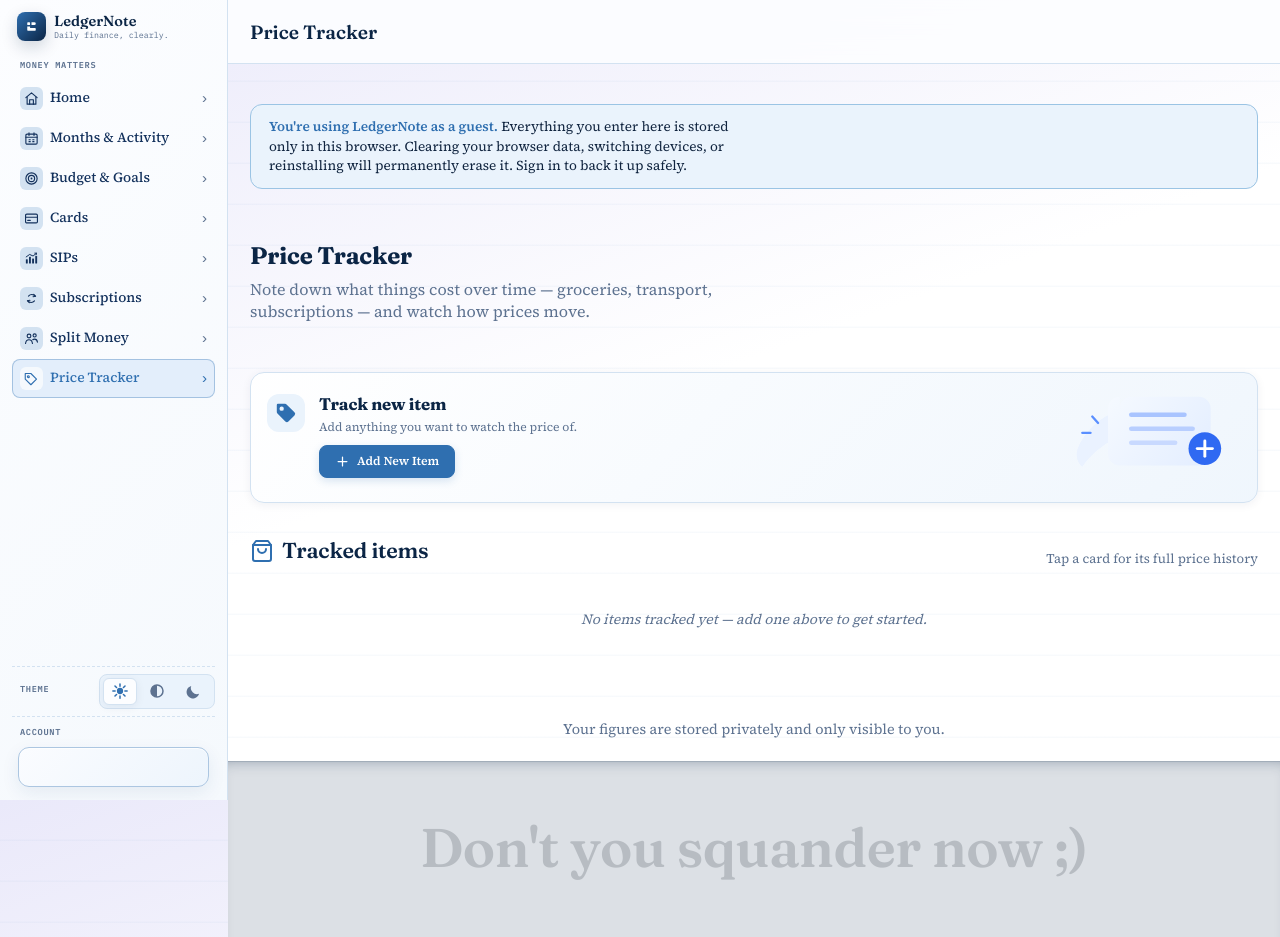
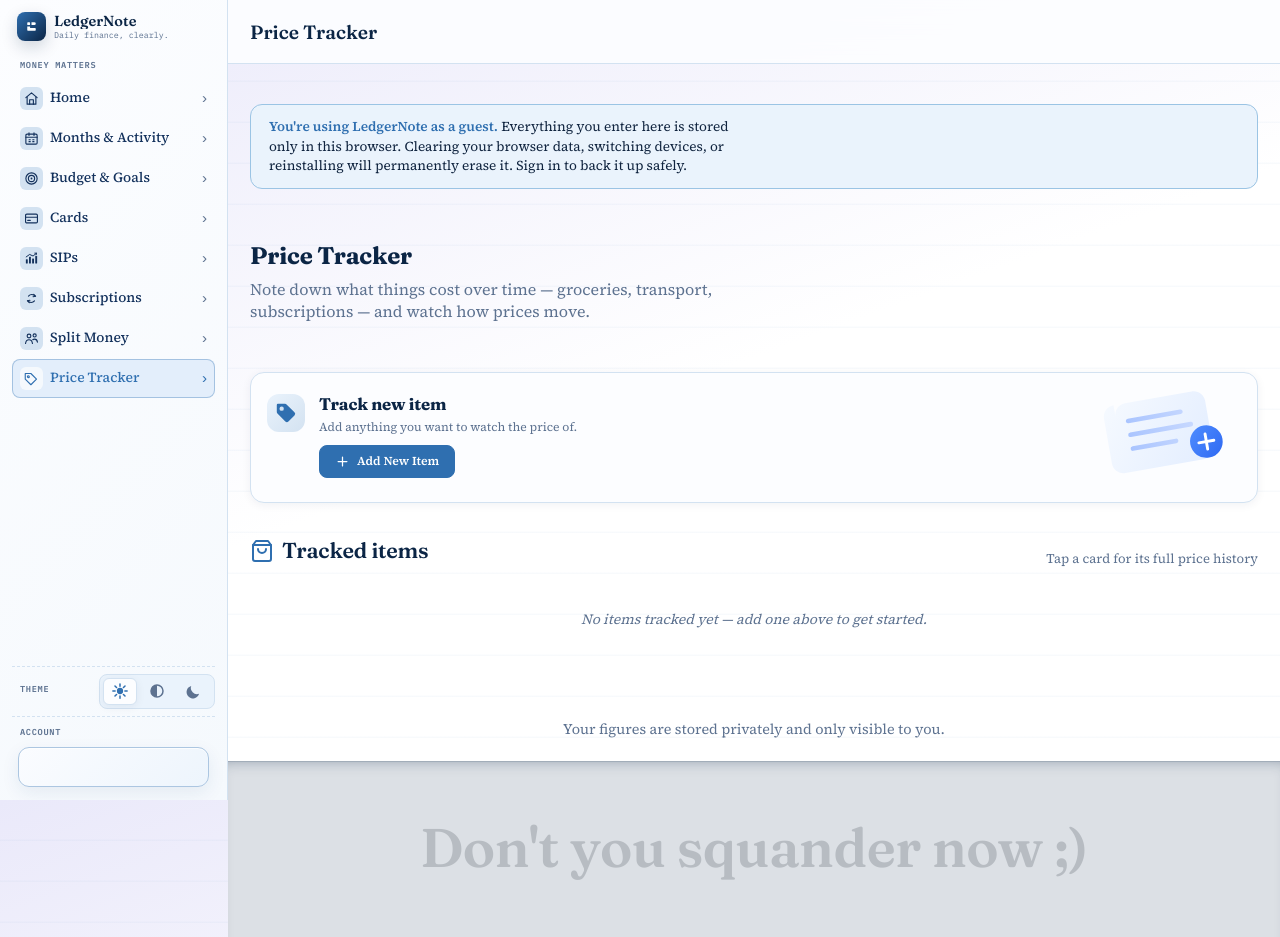
Before and after one commit to Abhishek-Sarkar-2000/manage-your-money, a Flask app: page /pricetrack in a window 1280 px wide. Run offline with Flask 3, Linux system fonts and the light colour scheme; some libraries are stand-ins or nearby versions.

Commit message:
Updated pricetrack hero form styles

```diff
--- a/static/css/theme.css
+++ b/static/css/theme.css
@@ -328,6 +328,7 @@ body {
 :root[data-theme="dark"] .cc-item,
 :root[data-theme="dark"] .cc-ledger-cycle-strip,
 :root[data-theme="dark"] .balance-box,
+:root[data-theme="dark"] .pricetrack-create-card,
 :root[data-theme="dark"] .sip-card {
   background: linear-gradient(
     135deg,
--- a/static/css/views/pricetrack.css
+++ b/static/css/views/pricetrack.css
@@ -58,8 +58,7 @@
 
 .pricetrack-create-card {
   padding: 12px 16px;
-  background:
-    linear-gradient(135deg, color-mix(in srgb, white 88%, var(--paper)) 0%, color-mix(in srgb, var(--ice) 74%, white) 100%);
+  background: var(--paper);
 }
 
 .pricetrack-create-layout {
@@ -86,7 +85,7 @@
   border-radius: 12px;
   display: grid;
   place-items: center;
-  background: var(--ice);
+  background: linear-gradient(135deg, var(--ice), var(--hair));
   color: #fff;
 }
 
@@ -131,8 +130,7 @@
   font-weight: 600;
   line-height: 1.2;
   white-space: nowrap;
-  box-shadow: 0 3px 9px color-mix(in srgb, var(--blue) 18%, transparent);
-  transition: background 0.18s ease, box-shadow 0.18s ease;
+  transition: background 0.18s ease;
 }
 
 .pricetrack-create-button.pill-btn.active {
--- a/static/js/views/pricetrack.js
+++ b/static/js/views/pricetrack.js
@@ -261,7 +261,7 @@ function renderTrackNewItemIcon() {
   return `
   <svg viewBox="0 0 24 24" fill="none" xmlns="http://www.w3.org/2000/svg" aria-hidden="true">
     <path d="M11.1 3.5H4.5a1 1 0 0 0-1 1v6.6c0 .53.21 1.04.59 1.41l7.3 7.3a2 2 0 0 0 2.83 0l5.59-5.59a2 2 0 0 0 0-2.83l-7.3-7.3a2 2 0 0 0-1.41-.59Z" fill="var(--blue)"></path>
-    <circle cx="8" cy="8" r="2" fill="var(--ice)"></circle>
+    <circle cx="8" cy="8" r="2" fill="var(--hair)"></circle>
   </svg>`;
 }
 
@@ -273,26 +273,29 @@ function renderTrackNewItemArt() {
         <stop stop-color="#F6FAFF"></stop>
         <stop offset="1" stop-color="#E4EEFF"></stop>
       </linearGradient>
-      <linearGradient id="priceCreatePlus" x1="0" y1="0" x2="64" y2="64" gradientUnits="userSpaceOnUse">
-        <stop stop-color="#4F8DFF"></stop>
-        <stop offset="1" stop-color="#2F69F2"></stop>
+
+      <linearGradient id="priceCreatePlus" x1="0%" y1="0%" x2="100%" y2="100%">
+        <stop offset="0%" stop-color="#4F8DFF"></stop>
+        <stop offset="100%" stop-color="#2F69F2"></stop>
       </linearGradient>
     </defs>
 
-    <path d="M28 140C54 104 91 82 133 82H244C216 53 176 38 132 38C83 38 43 61 22 104C16 116 17 131 28 140Z" fill="#EAF2FF"></path>
+    <g transform="rotate(-10 170 88)">
+      <path d="M92 40C92 29 100.954 20 112 20H228C239.046 20 248 28.954 248 40V118C248 129.046 239.046 138 228 138H92C80.954 138 72 129.046 72 118V40C72 28.954 80.954 20 92 20Z" fill="url(#priceCreateCard)"></path>
 
-    <path d="M92 40C92 29 100.954 20 112 20H228C239.046 20 248 28.954 248 40V118C248 129.046 239.046 138 228 138H92C80.954 138 72 129.046 72 118V40C72 28.954 80.954 20 92 20Z" fill="url(#priceCreateCard)"></path>
+      <path d="M112 51H203" stroke="url(#priceCreateLine)" stroke-width="8" stroke-linecap="round"></path>
+      <path d="M112 75H217" stroke="url(#priceCreateLine)" stroke-width="8" stroke-linecap="round"></path>
+      <path d="M112 99H187" stroke="url(#priceCreateLine)" stroke-width="8" stroke-linecap="round"></path>
 
-    <path d="M112 51H203" stroke="#A9C4FF" stroke-width="8" stroke-linecap="round"></path>
-    <path d="M112 75H217" stroke="#B8CEFF" stroke-width="8" stroke-linecap="round"></path>
-    <path d="M112 99H187" stroke="#C8D9FF" stroke-width="8" stroke-linecap="round"></path>
+      <circle cx="238" cy="109" r="28" fill="url(#priceCreatePlus)"></circle>
+      <path d="M238 96V122" stroke="white" stroke-width="5" stroke-linecap="round"></path>
+      <path d="M225 109H251" stroke="white" stroke-width="5" stroke-linecap="round"></path>
 
-    <path d="M55 65L45 54" stroke="#5A8FFF" stroke-width="4" stroke-linecap="round"></path>
-    <path d="M42 82H28" stroke="#5A8FFF" stroke-width="4" stroke-linecap="round"></path>
-
-    <circle cx="238" cy="109" r="28" fill="url(#priceCreatePlus)"></circle>
-    <path d="M238 96V122" stroke="white" stroke-width="5" stroke-linecap="round"></path>
-    <path d="M225 109H251" stroke="white" stroke-width="5" stroke-linecap="round"></path>
+      <linearGradient id="priceCreateLine" x1="105" y1="0" x2="225" y2="0" gradientUnits="userSpaceOnUse">
+        <stop offset="0%" stop-color="#A9C4FF"></stop>
+        <stop offset="100%" stop-color="#C8D9FF"></stop>
+      </linearGradient>
+    </g>
   </svg>`;
 }
 
```
Also changed, not shown: other parts of static/css/views/pricetrack.css (+40 -5 lines), data/money.db.
